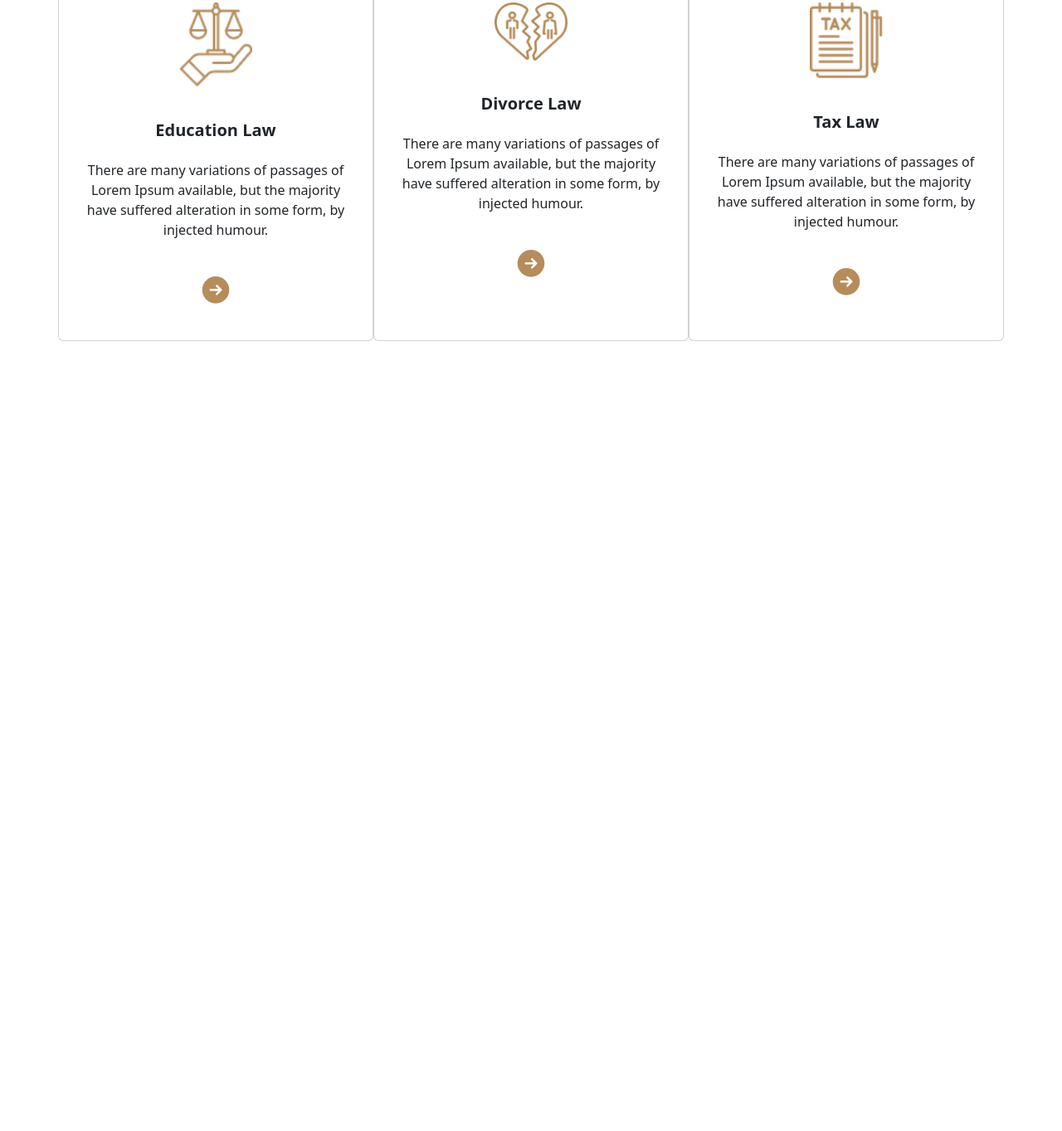
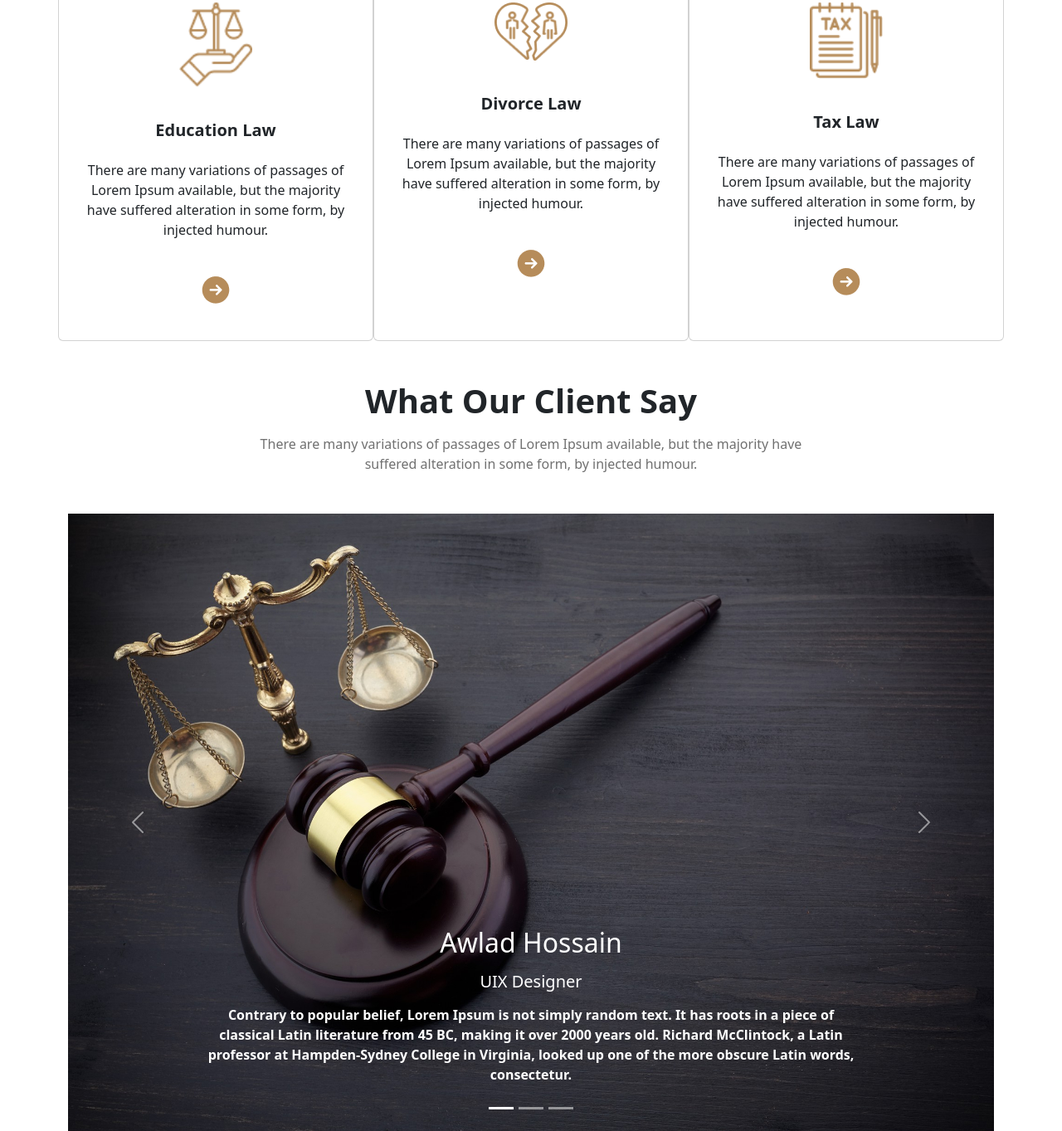
Before and after one commit to mehedihasanjibon/legal-solutions, a plain HTML site: page index.html in a window 1280 px wide. Shown: the part 1364-2727 px from the top of the page at 83% size. Before the commit the page ends 1775 px from the top, so only its background shows below. Drawn offline with Linux system fonts and the light colour scheme.

Commit message:
what you client section complate

```diff
--- a/index.html
+++ b/index.html
@@ -119,6 +119,55 @@
       </div>
     </section>
 
+    <!-- what you client section  -->
+    <section class="container mx-auto">
+        <div class="text-center mt-5">
+            <h1 class="fw-bold fs-1 mb-3"> What Our Client Say </h1>
+            <p class="sub-title fw-lighter"> There are many variations of passages of Lorem Ipsum available, but the majority have <br> suffered alteration in some form, by injected humour. </p>
+        </div>
+        <div id="carouselExampleCaptions" class="carousel slide mt-5">
+            <div class="carousel-indicators">
+              <button type="button" data-bs-target="#carouselExampleCaptions" data-bs-slide-to="0" class="active" aria-current="true" aria-label="Slide 1"></button>
+              <button type="button" data-bs-target="#carouselExampleCaptions" data-bs-slide-to="1" aria-label="Slide 2"></button>
+              <button type="button" data-bs-target="#carouselExampleCaptions" data-bs-slide-to="2" aria-label="Slide 3"></button>
+            </div>
+            <div class="carousel-inner">
+              <div class="carousel-item active">
+                <img src="images/slider-1.jpg" class="d-block w-100" alt="...">
+                <div class="carousel-caption d-none d-md-block">
+                  <h2 class="mt-3"> Awlad Hossain </h2>
+                  <h5 class="mt-3"> UIX Designer </h5>
+                  <p class="fw-semibold mt-3">Contrary to popular belief, Lorem Ipsum is not simply random text. It has roots in a piece of classical Latin literature from 45 BC, making it over 2000 years old. Richard McClintock, a Latin professor at Hampden-Sydney College in Virginia, looked up one of the more obscure Latin words, consectetur.</p>
+                </div>
+              </div>
+              <div class="carousel-item">
+                <img src="images/slider-2.jpg" class="d-block w-100" alt="...">
+                <div class="carousel-caption d-none d-md-block">
+                  <h2 class="mt-3"> Awlad Hossain </h2>
+                  <h5 class="mt-3"> UIX Designer </h5>
+                  <p class="fw-semibold mt-3"> Contrary to popular belief, Lorem Ipsum is not simply random text. It has roots in a piece of classical Latin literature from 45 BC, making it over 2000 years old. Richard McClintock, a Latin professor at Hampden-Sydney College in Virginia, looked up one of the more obscure Latin words, consectetur. </p>
+                </div>
+              </div>
+              <div class="carousel-item">
+                <img src="images/slider-3.jpg" class="d-block w-100" alt="...">
+                <div class="carousel-caption d-none d-md-block">
+                  <h2 class="mt-3"> Awlad Hossain </h2>
+                  <h5 class="mt-3"> UIX Designer </h5>
+                  <p class="fw-semibold mt-3">Contrary to popular belief, Lorem Ipsum is not simply random text. It has roots in a piece of classical Latin literature from 45 BC, making it over 2000 years old. Richard McClintock, a Latin professor at Hampden-Sydney College in Virginia, looked up one of the more obscure Latin words, consectetur.</p>
+                </div>
+              </div>
+            </div>
+            <button class="carousel-control-prev" type="button" data-bs-target="#carouselExampleCaptions" data-bs-slide="prev">
+              <span class="carousel-control-prev-icon" aria-hidden="true"></span>
+              <span class="visually-hidden">Previous</span>
+            </button>
+            <button class="carousel-control-next" type="button" data-bs-target="#carouselExampleCaptions" data-bs-slide="next">
+              <span class="carousel-control-next-icon" aria-hidden="true"></span>
+              <span class="visually-hidden">Next</span>
+            </button>
+          </div>
+</section>
+
     <!-- bootstrap js  -->
     <script src="js/bootstrap.min.js"></script>
 </body>
```
